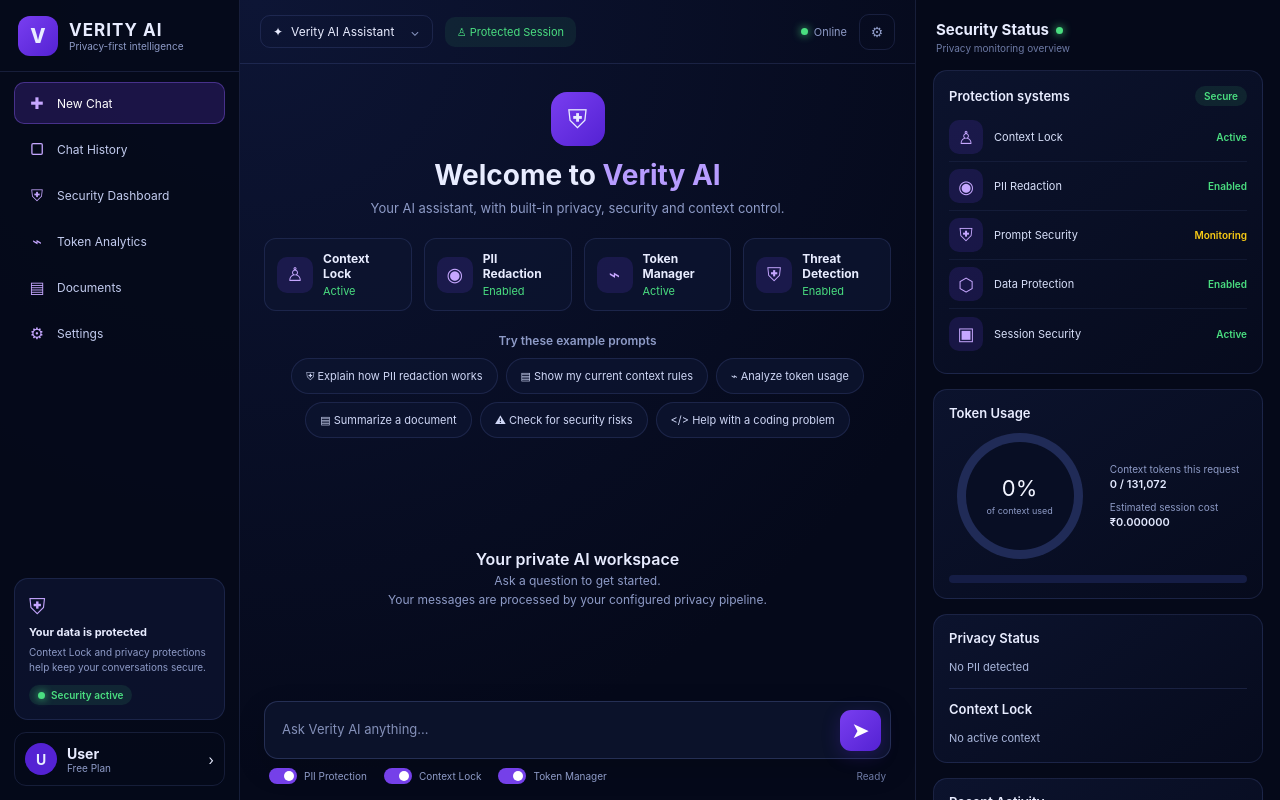
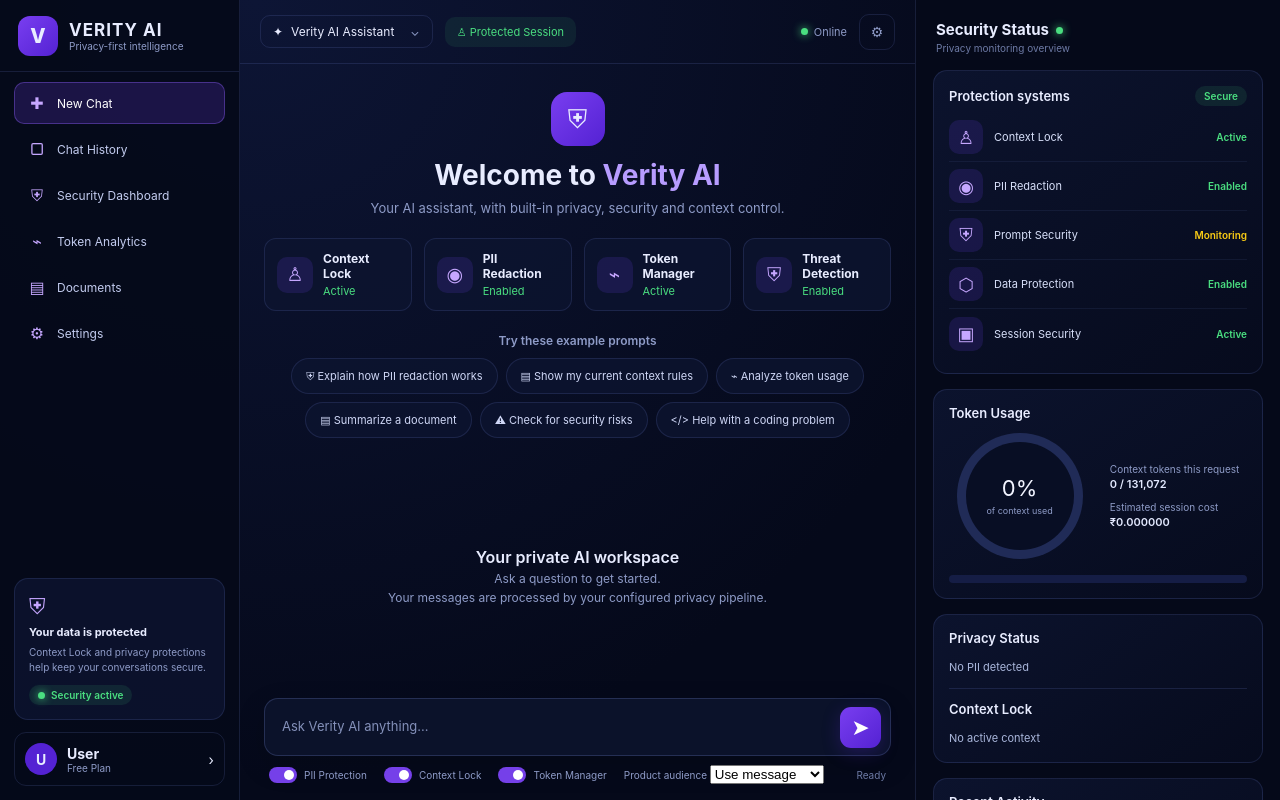
Before and after one commit to gouthami6364/Verity-AI, a Flask app: page / in a window 1280 px wide. Run offline with Flask 3, Linux system fonts and the light colour scheme; some libraries are stand-ins or nearby versions.

Commit message:
Update index.html

```diff
--- a/templates/index.html
+++ b/templates/index.html
@@ -173,6 +173,16 @@
                     <span class="toggle-track"></span>
                     <span>Token Manager</span>
                 </label>
+                <label class="audience-control" for="genderFilter">
+                    <span>Product audience</span>
+                    <select id="genderFilter" aria-label="Filter products by audience">
+                        <option value="">Use message</option>
+                        <option value="women">Women</option>
+                        <option value="men">Men</option>
+                        <option value="unisex">Unisex</option>
+                        <option value="all">Any / clear filter</option>
+                    </select>
+                </label>
                 <span class="composer-counter" id="composerCounter">Ready</span>
             </div>
         </footer>
```
